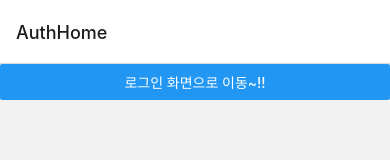
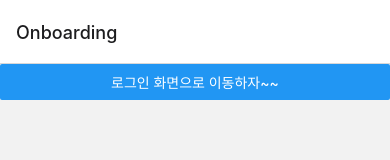
Before and after one commit to Powerful-Unicorn/FoodieBuddy_Client, a React Native app: screen /Onboarding in a window 390 px wide. Shown: the top 160 px of the page. Built offline with nearby package versions, Linux system fonts and the light colour scheme.

Commit message:
🚚 AuthHome -> Onboarding 이름변경

```diff
--- a/App.tsx
+++ b/App.tsx
@@ -2,7 +2,7 @@ import {NavigationContainer} from '@react-navigation/native';
 import './gesture-handler';
 import React from 'react';
 import {SafeAreaView, StyleSheet, Text, View} from 'react-native';
-import AuthHomeScreen from './src/screens/AuthHomeScreen';
+import AuthHomeScreen from './src/screens/OnboardingScreen';
 import AuthStackNavigator from './src/navigation/AuthStackNavigator';
 
 function App(): React.JSX.Element {
--- a/src/navigation/AuthStackNavigator.tsx
+++ b/src/navigation/AuthStackNavigator.tsx
@@ -1,14 +1,14 @@
 import {createStackNavigator} from '@react-navigation/stack';
 import React from 'react';
 import {StyleSheet, View} from 'react-native';
-import AuthHomeScreen from '../screens/AuthHomeScreen';
+import OnboardingScreen from '../screens/OnboardingScreen';
 import LoginScreen from '../screens/LoginScreen';
 
 function AuthStackNavigator() {
   const Stack = createStackNavigator();
   return (
     <Stack.Navigator>
-      <Stack.Screen name="AuthHome" component={AuthHomeScreen} />
+      <Stack.Screen name="Onboarding" component={OnboardingScreen} />
       <Stack.Screen name="Login" component={LoginScreen} />
     </Stack.Navigator>
   );
--- a/src/screens/AuthHomeScreen.tsx
+++ b/src/screens/OnboardingScreen.tsx
@@ -7,7 +7,7 @@ function AuthHomeScreen({navigation}) {
     <SafeAreaView>
       <View>
         <Button
-          title="로그인 화면으로 이동~!!"
+          title="로그인 화면으로 이동하자~~"
           onPress={() => navigation.navigate('Login')}
         />
       </View>
```
